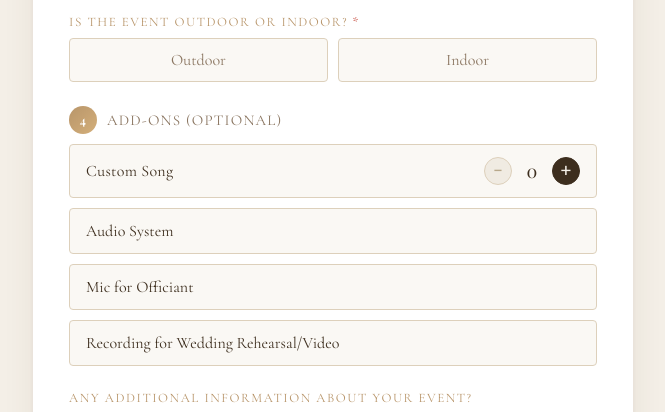
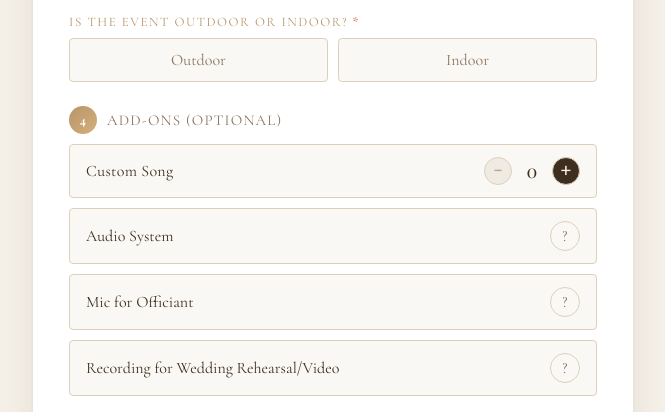
Before and after one commit to ghwang8/arietta-entertainment-next-js, a Next.js app: page /pricing in a window 1280 px wide. Shown: the part 1200-1612 px from the top of the page, without its empty margins (307-972 px from the left). Built offline with nearby package versions, Linux system fonts and the light colour scheme; no server answers.

Commit message:
Fixed some CSS bugs and added a ? button

```diff
--- a/components/PricingCalculator/index.js
+++ b/components/PricingCalculator/index.js
@@ -92,6 +92,8 @@ export default function PricingCalculator() {
 
     const [customOccasion, setCustomOccasion] = useState("");
     const [errors, setErrors] = useState({});
+
+    const [expandedAddOn, setExpandedAddOn] = useState([]);
 
     // Reset function for "Submit Another Quote"
     const handleReset = () => {
@@ -576,16 +578,75 @@ ${pricingSection}`;
                                 <div style={{ display: "flex", alignItems: "center", gap: "10px" }}>
                                     <button onClick={() => setCustomSongs(Math.max(0, customSongs - 1))} style={{ width: 28, height: 28, borderRadius: "50%", border: "1.5px solid #ddd0bb", background: customSongs > 0 ? "#3d2e1e" : "#f0ebe2", color: customSongs > 0 ? "#f5f0e8" : "#b8a88a", cursor: "pointer", fontSize: "18px", display: "flex", alignItems: "center", justifyContent: "center", transition: "all 0.15s" }}>−</button>
                                     <span style={{ fontFamily: "'Playfair Display', serif", fontSize: "18px", color: "#3d2e1e", minWidth: "20px", textAlign: "center" }}>{customSongs}</span>
-                                    <button onClick={() => setCustomSongs(customSongs + 1)} style={{ width: 28, height: 28, borderRadius: "50%", border: "1.5px solid #3d2e1e", background: "#3d2e1e", color: "#f5f0e8", cursor: "pointer", fontSize: "18px", display: "flex", alignItems: "center", justifyContent: "center", transition: "all 0.15s" }}>+</button>
+                                    <button onClick={() => setCustomSongs(customSongs + 1)} style={{ width: 28, height: 28, borderRadius: "50%", border: "1.5px solid #ddd0bb", background: "#3d2e1e", color: "#f5f0e8", cursor: "pointer", fontSize: "18px", display: "flex", alignItems: "center", justifyContent: "center", transition: "all 0.15s" }}>+</button>
                                 </div>
                             </div>
                             {[
-                                { label: "Audio System", active: audioSystem, toggle: () => setAudioSystem(!audioSystem) },
-                                { label: "Mic for Officiant", active: micOfficiant, toggle: () => setMicOfficiant(!micOfficiant) },
-                                { label: "Recording for Wedding Rehearsal/Video", active: recording, toggle: () => setRecording(!recording) },
-                            ].map(({ label, active, toggle }) => (
-                                <button key={label} onClick={toggle} style={{ padding: "12px 16px", border: active ? "1.5px solid #3d2e1e" : "1.5px solid #ddd0bb", background: active ? "#3d2e1e" : "#faf8f4", color: active ? "#f5f0e8" : "#3d2e1e", borderRadius: "4px", cursor: "pointer", fontFamily: "'Cormorant Garamond', serif", fontSize: "16px", textAlign: "left", transition: "all 0.15s", width: "100%" }}>{label}</button>
+                                { label: "Audio System", active: audioSystem, toggle: () => setAudioSystem(!audioSystem), description: "High-quality speaker system for clear sound throughout your venue." },
+                                { label: "Mic for Officiant", active: micOfficiant, toggle: () => setMicOfficiant(!micOfficiant), description: "Wireless microphone for the officiant to be heard clearly." },
+                                { label: "Recording for Wedding Rehearsal/Video", active: recording, toggle: () => setRecording(!recording), description: "Professional audio and video recording of your event." },
+                            ].map(({ label, active, toggle, description }) => (
+                                <div key={label} style={{ marginBottom: "0" }}>
+                                    <div style={{ display: "flex", alignItems: "center", gap: "8px", marginBottom: expandedAddOn.includes(label) ? "0" : "0" }}>
+                                        <button
+                                            onClick={toggle}
+                                            style={{
+                                                padding: "12px 16px",
+                                                border: active ? "1.5px solid #3d2e1e" : "1.5px solid #ddd0bb",
+                                                background: active ? "#3d2e1e" : "#faf8f4",
+                                                color: active ? "#f5f0e8" : "#3d2e1e",
+                                                borderRadius: expandedAddOn.includes(label) ? "4px 4px 0 0" : "4px",
+                                                cursor: "pointer",
+                                                fontFamily: "'Cormorant Garamond', serif",
+                                                fontSize: "16px",
+                                                textAlign: "left",
+                                                transition: "all 0.15s",
+                                                flex: 1,
+                                                display: "flex",
+                                                alignItems: "center",
+                                                justifyContent: "space-between"
+                                            }}
+                                        >
+                                            <span>{label}</span>
+                                            <div
+                                                onClick={(e) => {
+                                                    e.stopPropagation();
+                                                    console.log("Info button clicked for:", label);
+                                                    setExpandedAddOn(prev =>
+                                                        prev.includes(label)
+                                                            ? prev.filter(l => l !== label)
+                                                            : [...prev, label]
+                                                    );
+                                                }}
+
+                                                style={{
+                                                    width: "28px",
+                                                    height: "28px",
+                                                    borderRadius: "50%",
+                                                    border: "1.5px solid #ddd0bb",
+                                                    background: expandedAddOn.includes(label) ? "#3d2e1e" : "#faf8f4",
+                                                    color: expandedAddOn.includes(label) ? "#f5f0e8" : "#8a7560",
+                                                    cursor: "pointer",
+                                                    fontSize: "16px",
+                                                    display: "flex",
+                                                    alignItems: "center",
+                                                    justifyContent: "center",
+                                                    transition: "all 0.15s",
+                                                    flexShrink: 0
+                                                }}
+                                            >
+                                                {expandedAddOn.includes(label) ? "✕" : "?"}
+                                            </div>
+                                        </button>
+                                    </div>
+                                    {expandedAddOn.includes(label) && (
+                                        <div style={{ marginTop: "0", padding: "12px", background: "#fffdf9", border: "1px solid #ddd0bb", borderRadius: "0 0 4px 4px", fontSize: "14px", color: "#8a7560", borderTop: "none" }}>
+                                            {description}
+                                        </div>
+                                    )}
+                                </div>
                             ))}
+
                         </div>
                     </div>
 
```
Also changed, not shown: components/PricingCalculator/PricingForm.js (+45 -6 lines).
